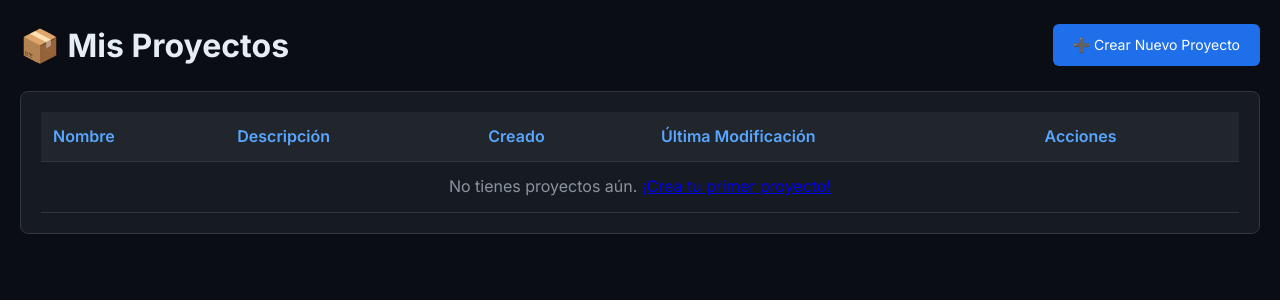
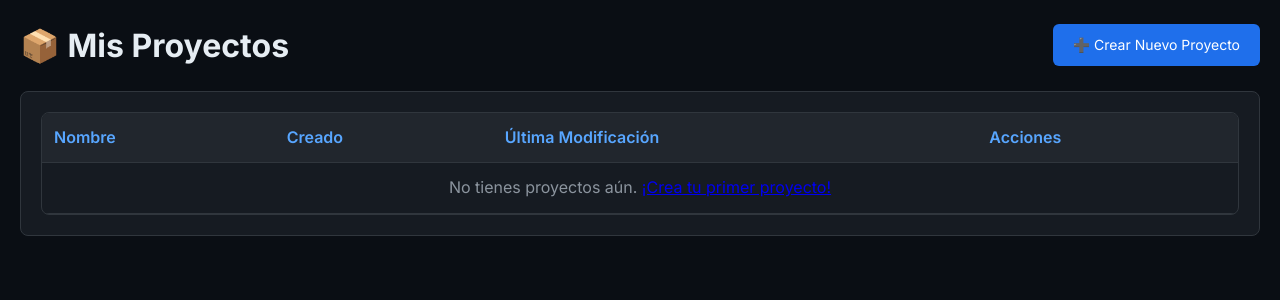
Before and after one commit to Luvigo/Max, a Django app: template editor/templates/editor/student/projects_list.html in a window 1280 px wide. Shown: the part 73-373 px from the top of the page. Run offline with Django 5.2, Linux system fonts and the light colour scheme; the template is opened without the code that fills it, so the values that code supplies are empty.

Commit message:
feat(dashboard): proyectos con scroll, sin descripción y botón Abrir al IDE
Made-with: Cursor

```diff
--- a/editor/templates/editor/base.html
+++ b/editor/templates/editor/base.html
@@ -136,6 +136,24 @@
             background: #1c2128;
         }
 
+        .table-scroll {
+            max-height: 22rem;
+            overflow-y: auto;
+            overscroll-behavior: contain;
+            border: 1px solid #30363d;
+            border-radius: 8px;
+        }
+
+        .table-scroll .table {
+            margin: 0;
+        }
+
+        .table-scroll thead th {
+            position: sticky;
+            top: 0;
+            z-index: 1;
+        }
+
         .form-group {
             margin-bottom: 20px;
         }
--- a/editor/templates/editor/student/projects_list.html
+++ b/editor/templates/editor/student/projects_list.html
@@ -9,11 +9,11 @@
 </div>
 
 <div class="card">
+    <div class="table-scroll">
         <table class="table">
             <thead>
                 <tr>
                     <th>Nombre</th>
-                <th>Descripción</th>
                     <th>Creado</th>
                     <th>Última Modificación</th>
                     <th>Acciones</th>
@@ -23,16 +23,19 @@
                 {% for project in projects %}
                 <tr>
                     <td><strong>{{ project.name }}</strong></td>
-                <td>{{ project.description|truncatewords:15|default:"Sin descripción" }}</td>
                     <td>{{ project.created_at|date:"d/m/Y" }}</td>
                     <td>{{ project.updated_at|date:"d/m/Y H:i" }}</td>
                     <td>
-                    <a href="{% url 'editor:project_detail' project.id %}" class="btn btn-sm btn-primary">Abrir</a>
+                        {% if institution %}
+                        <a href="/i/{{ institution.slug }}/student/projects/{{ project.id }}/" class="btn btn-sm btn-primary">Abrir</a>
+                        {% else %}
+                        <span style="color: #8b949e; font-size: 0.85rem;">—</span>
+                        {% endif %}
                     </td>
                 </tr>
                 {% empty %}
                 <tr>
-                <td colspan="5" style="text-align: center; color: #8b949e;">
+                    <td colspan="4" style="text-align: center; color: #8b949e;">
                         No tienes proyectos aún. <a href="{% if institution %}/i/{{ institution.slug }}/?editor=true{% else %}{% url 'dashboard' %}{% endif %}">¡Crea tu primer proyecto!</a>
                     </td>
                 </tr>
@@ -40,4 +43,5 @@
             </tbody>
         </table>
     </div>
+</div>
 {% endblock %}
```
Also changed, not shown: editor/student_views.py (+9 -1 lines), editor/templates/base_dashboard.html (+17 -0 lines), editor/templates/dashboards/student_dashboard.html (+7 -8 lines), editor/templates/editor/student/dashboard.html (+7 -1 lines). Lines whose indentation alone changed are shown as unchanged.
